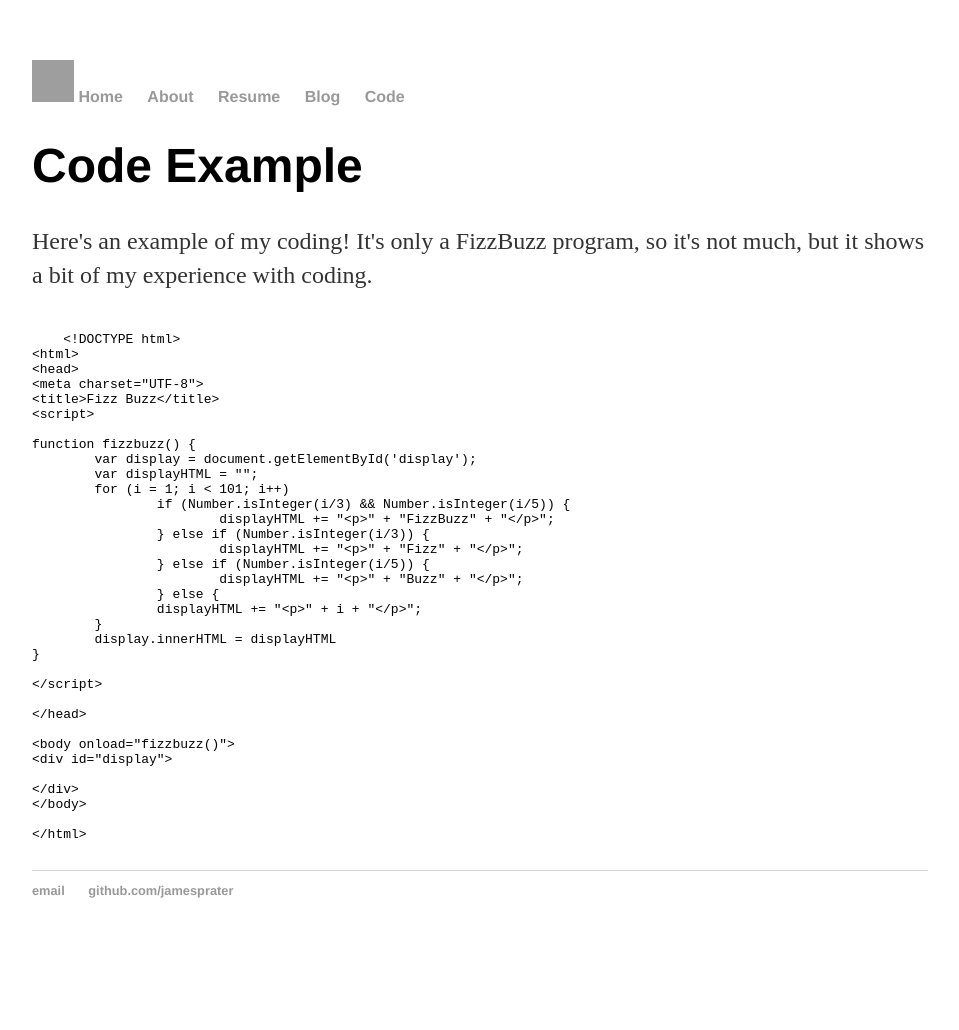
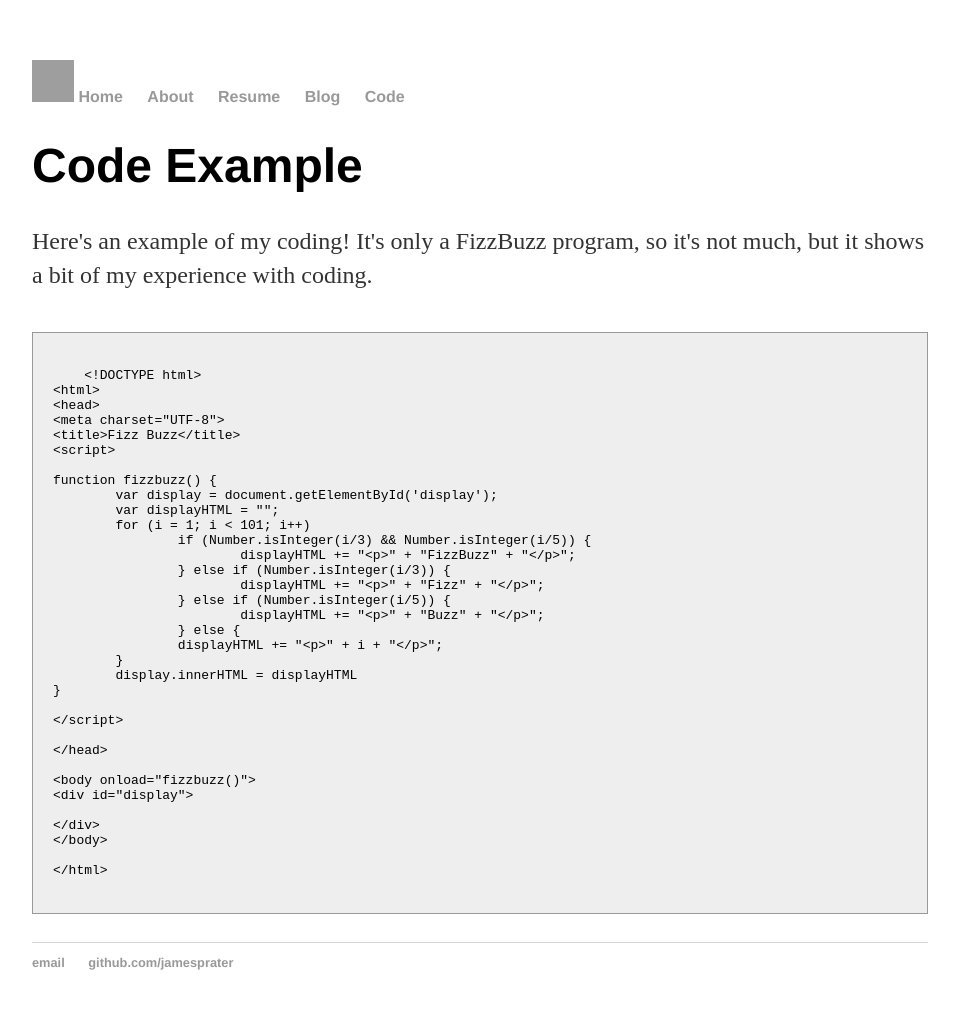
Before and after one commit to JamesPrater/JamesPrater.github.io, a Jekyll site: the page built from code/index.html, in a window 1280 px wide. Shown: the whole page, without its empty margins (160-1119 px from the left). Built offline with Jekyll 4.4.1, drawn with Linux system fonts in a browser that asks for light colours; before the commit the page ends 958 px from its top, so only the background shows below that; grey boxes are pictures that could not be loaded.

Commit message:
Update main.css
Is that how you do that?

```diff
--- a/css/main.css
+++ b/css/main.css
@@ -41,3 +41,10 @@ ul.posts {
 ul.posts li {
     list-style: none;
 }
+
+pre code {
+  background-color: #eee;
+  border: 1px solid #999;
+  display: block;
+  padding: 20px;
+}
```
